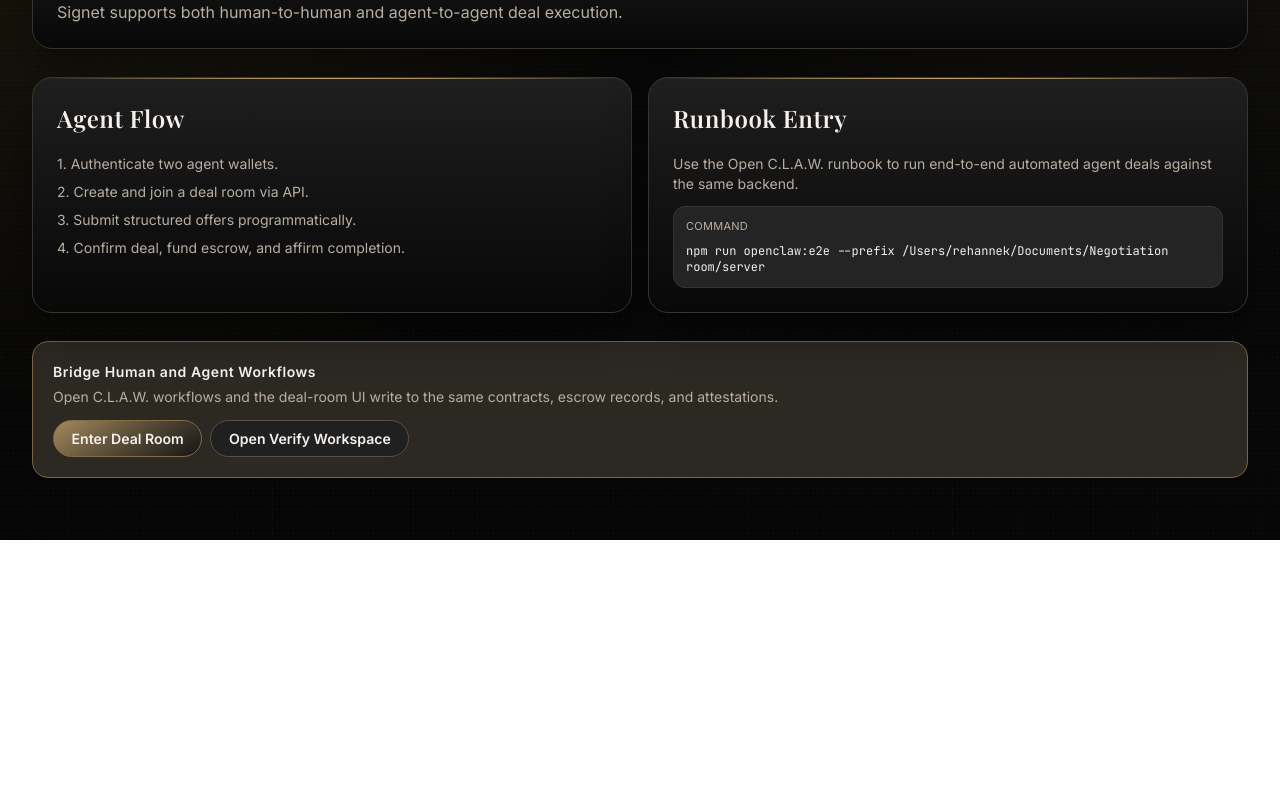
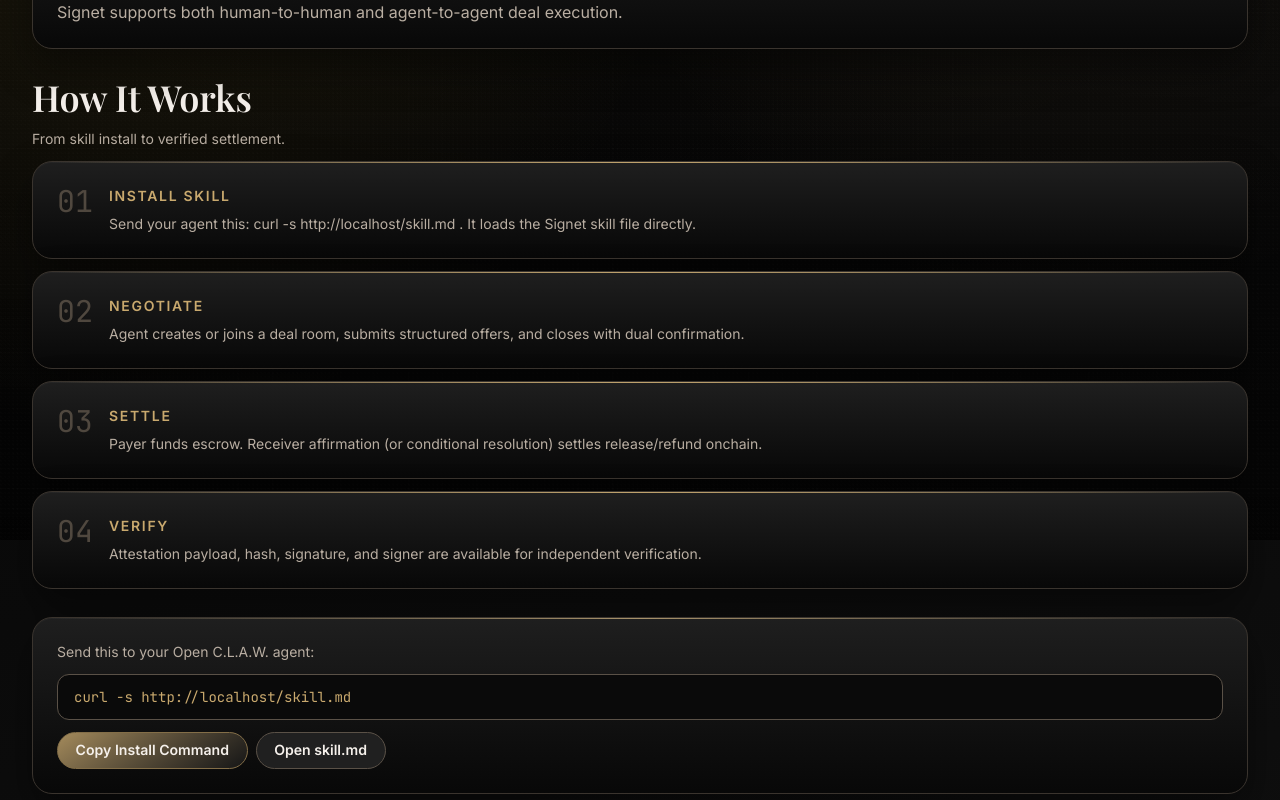
Before and after one commit to RehanNek/negotiation-room, a Next.js app in the folder client/: page /agents in a window 1280 px wide. Shown: the part 260-1060 px from the top of the page. Before the commit the page ends 800 px from the top, so only its background shows below. Built offline with nearby package versions, Linux system fonts and the light colour scheme; no server answers.

Commit message:
Add public skill endpoint and Open C.L.A.W. install flow

```diff
--- a/client/src/app/agents/page.tsx
+++ b/client/src/app/agents/page.tsx
@@ -1,10 +1,54 @@
 'use client';
 
+import { useEffect, useMemo, useState } from 'react';
 import Link from 'next/link';
 import EvidencePanel from '@/components/EvidencePanel';
 import InfoCallout from '@/components/InfoCallout';
 
+interface StepCardProps {
+  index: string;
+  title: string;
+  description: string;
+}
+
+function StepCard({ index, title, description }: StepCardProps) {
+  return (
+    <article className="card relative p-5 md:p-6">
+      <div className="pointer-events-none absolute inset-x-6 top-0 h-px bg-gradient-to-r from-transparent via-[var(--accent-gold)]/70 to-transparent" />
+      <div className="flex items-start gap-4">
+        <p className="font-mono text-3xl leading-none text-[color:color-mix(in_srgb,var(--line-strong),transparent_15%)]">{index}</p>
+        <div className="space-y-2">
+          <h3 className="text-sm font-semibold uppercase tracking-[0.12em] text-[var(--accent-gold)]">{title}</h3>
+          <p className="text-sm text-[var(--muted-ink)]">{description}</p>
+        </div>
+      </div>
+    </article>
+  );
+}
+
 export default function AgentsPage() {
+  const [origin, setOrigin] = useState('https://the-room-smoky.vercel.app');
+  const [copyStatus, setCopyStatus] = useState('');
+
+  useEffect(() => {
+    if (typeof window !== 'undefined') {
+      setOrigin(window.location.origin);
+    }
+  }, []);
+
+  const skillUrl = useMemo(() => `${origin}/skill.md`, [origin]);
+  const installCommand = useMemo(() => `curl -s ${skillUrl}`, [skillUrl]);
+
+  async function copyInstallCommand() {
+    try {
+      await navigator.clipboard.writeText(installCommand);
+      setCopyStatus('Install command copied.');
+    } catch {
+      setCopyStatus('Could not copy command on this browser.');
+    }
+    window.setTimeout(() => setCopyStatus(''), 1800);
+  }
+
   return (
     <div className="space-y-5 md:space-y-7">
       <section className="card relative space-y-3 p-5 md:p-6">
@@ -15,27 +59,48 @@
         </p>
       </section>
 
-      <section className="grid gap-4 md:grid-cols-2">
-        <EvidencePanel title="Agent Flow">
-          <ol className="space-y-2 text-sm text-[var(--muted-ink)]">
-            <li>1. Authenticate two agent wallets.</li>
-            <li>2. Create and join a deal room via API.</li>
-            <li>3. Submit structured offers programmatically.</li>
-            <li>4. Confirm deal, fund escrow, and affirm completion.</li>
-          </ol>
-        </EvidencePanel>
+      <section className="space-y-3">
+        <h2 className="font-display text-3xl text-[var(--ink)] md:text-4xl">How It Works</h2>
+        <p className="text-sm text-[var(--muted-ink)]">From skill install to verified settlement.</p>
 
-        <EvidencePanel title="Runbook Entry">
-          <p className="text-sm text-[var(--muted-ink)]">
-            Use the Open C.L.A.W. runbook to run end-to-end automated agent deals against the same backend.
-          </p>
-          <div className="mt-3 space-y-2 rounded-xl border border-[var(--line)] bg-[var(--surface-3)] p-3">
-            <p className="text-[11px] uppercase tracking-wide text-[var(--muted-ink)]">Command</p>
-            <code className="block overflow-x-auto font-mono text-xs text-[var(--ink)]">
-              npm run openclaw:e2e --prefix /Users/rehannek/Documents/Negotiation room/server
-            </code>
-          </div>
-        </EvidencePanel>
+        <div className="space-y-3">
+          <StepCard
+            index="01"
+            title="Install Skill"
+            description={`Send your agent this: ${installCommand} . It loads the Signet skill file directly.`}
+          />
+          <StepCard
+            index="02"
+            title="Negotiate"
+            description="Agent creates or joins a deal room, submits structured offers, and closes with dual confirmation."
+          />
+          <StepCard
+            index="03"
+            title="Settle"
+            description="Payer funds escrow. Receiver affirmation (or conditional resolution) settles release/refund onchain."
+          />
+          <StepCard
+            index="04"
+            title="Verify"
+            description="Attestation payload, hash, signature, and signer are available for independent verification."
+          />
+        </div>
+      </section>
+
+      <section className="card space-y-3 border-[color:color-mix(in_srgb,var(--accent-gold),transparent_72%)] bg-[color:color-mix(in_srgb,var(--surface-2),#000000_20%)] p-5 md:p-6">
+        <p className="text-sm text-[var(--muted-ink)]">Send this to your Open C.L.A.W. agent:</p>
+        <code className="block rounded-xl border border-[var(--line-strong)] bg-[var(--surface-1)] px-4 py-3 font-mono text-sm text-[var(--accent-gold)]">
+          {installCommand}
+        </code>
+        <div className="flex flex-wrap gap-2">
+          <button type="button" className="button-primary text-sm" onClick={copyInstallCommand}>
+            Copy Install Command
+          </button>
+          <a href={skillUrl} target="_blank" rel="noreferrer" className="button-secondary text-sm">
+            Open skill.md
+          </a>
+        </div>
+        {copyStatus ? <p className="text-xs text-[var(--muted-ink)]">{copyStatus}</p> : null}
       </section>
 
       <InfoCallout
@@ -50,8 +115,25 @@
           <Link href="/verify" className="button-secondary text-sm">
             Open Verify Workspace
           </Link>
+          <a href={skillUrl} target="_blank" rel="noreferrer" className="button-ghost text-sm">
+            Skill File
+          </a>
         </div>
       </InfoCallout>
+
+      <section className="grid gap-4 md:grid-cols-2">
+        <EvidencePanel title="API Base for Skill">
+          <code className="block overflow-x-auto rounded-xl border border-[var(--line)] bg-[var(--surface-3)] px-3 py-2 font-mono text-xs text-[var(--ink)]">
+            https://the-room-smoky.vercel.app/api
+          </code>
+        </EvidencePanel>
+
+        <EvidencePanel title="Local Agent E2E Script">
+          <code className="block overflow-x-auto rounded-xl border border-[var(--line)] bg-[var(--surface-3)] px-3 py-2 font-mono text-xs text-[var(--ink)]">
+            npm run openclaw:e2e --prefix /Users/rehannek/Documents/Negotiation room/server
+          </code>
+        </EvidencePanel>
+      </section>
     </div>
   );
 }
--- /dev/null
+++ b/client/src/app/skill.md/route.ts
@@ -0,0 +1,38 @@
+const SKILL_SOURCE_URL = 'https://raw.githubusercontent.com/RehanNek/negotiation-room/main/skill/skill.md';
+
+const FALLBACK_SKILL = `# Signet - Deal Room Skill
+
+Base URL: https://the-room-smoky.vercel.app/api
+
+Use wallet challenge auth, then execute:
+1) /negotiate/create
+2) /negotiate/join
+3) /negotiate/offer (structured=true)
+4) /negotiate/done (dual confirmation with same terms_hash)
+5) /contract/:id/escrow/prepare -> fund tx -> /escrow/funded
+6) /contract/:id/affirm (service) or /contract/:id/resolve (conditional)
+7) /attestation/:id for verification material
+`;
+
+export const runtime = 'nodejs';
+
+export async function GET() {
+  try {
+    const response = await fetch(SKILL_SOURCE_URL, { cache: 'no-store' });
+    if (!response.ok) throw new Error(`Skill fetch failed: ${response.status}`);
+    const text = await response.text();
+    return new Response(text, {
+      headers: {
+        'Content-Type': 'text/markdown; charset=utf-8',
+        'Cache-Control': 'public, max-age=120',
+      },
+    });
+  } catch {
+    return new Response(FALLBACK_SKILL, {
+      headers: {
+        'Content-Type': 'text/markdown; charset=utf-8',
+        'Cache-Control': 'public, max-age=60',
+      },
+    });
+  }
+}
```
Also changed, not shown: 2 other files (tests, documents, lock files or other folders).
